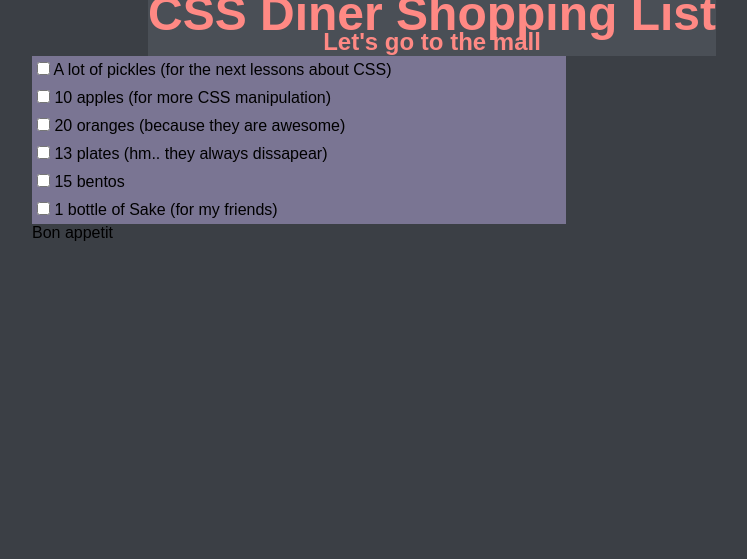
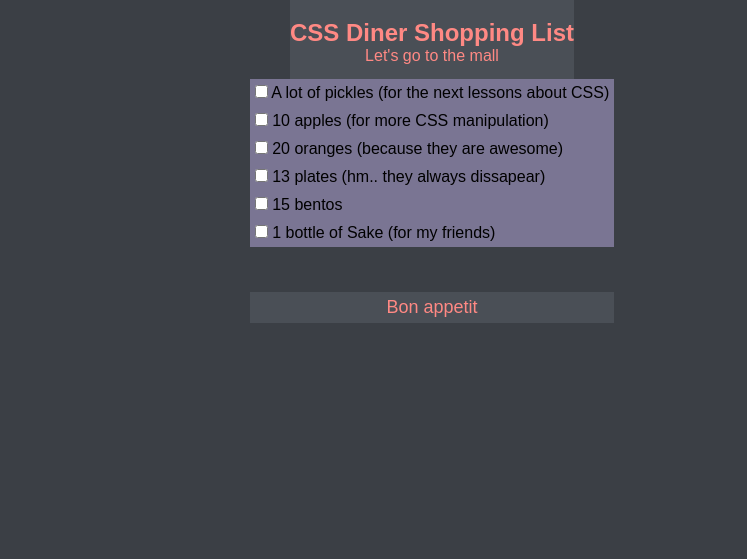
Before and after one commit to gigg88/css_dinner_shopping_list_beetroot, a plain HTML site: page index.html in a window 1280 px wide. Shown: the whole page, without its empty margins (208-955 px from the left). Drawn offline with Linux system fonts and the light colour scheme.

Commit message:
few changes

```diff
--- a/index.html
+++ b/index.html
@@ -8,9 +8,9 @@
 </head>
 <body>
     <header>
-        <div class="header fw-700 fs-24 lh-28 bg-cl-hd tc-main">
-            <h1>CSS Diner Shopping List</h1>
-            <p>Let's go to the mall</p>
+        <div class="header-div bg-cl-hd tc-main">
+            <h1 class="fw-700 fs-24 lh-28 pt-19">CSS Diner Shopping List</h1>
+            <p class="fs-16 .fw-400 lh-18 pb-31">Let's go to the mall</p>
         </div>
     </header>
     <main>
@@ -41,8 +41,8 @@
               </li>
           </ul>
 
-          <div>
-            <p>Bon appetit</p>
+          <div class="end_div ">
+            <p class="fs-18 lh-21">Bon appetit</p>
           </div>
     </main>
 
--- a/style.css
+++ b/style.css
@@ -12,6 +12,7 @@
     --dark-blue-gray: #3B3F45;
     --muted-purple: #625E77;
     --dusty-purple: #7A7593;
+
   }
 
   body{
@@ -21,25 +22,55 @@ body{
     justify-content: center;
     flex-direction: column;
     background-color: var(--dark-blue-gray);
+    width: 100%;
+
   }
 
   main{
     display: flex;
     flex-direction: column;
-    width: 800px;
-    height: 500px;
+    align-items: center;
+    justify-content: center;
+
   }
 
   .fw-700{
     font-weight: 700;
+  }
+  .fw-400{
+    font-weight: 400;
   }
 
   .fs-24{
     font-size: 24px;
   }
 
+  .fs-18{
+    font-size: 18px;
+  }
+
+  .fs-16{
+    font-size: 16px;
+  }
+
   .lh-28{
     line-height: 28px;
+  }
+
+  .lh-21{
+    line-height: 21px;
+  }
+
+  .lh-18{
+    line-height: 18.75px;
+  }
+
+  .pt-19 {
+    padding-top: 19px;
+  }
+
+  .pb-31{
+    padding-bottom: 13px;
   }
 
   .bg-cl-hd {
@@ -50,9 +81,12 @@ main{
     color:var(--main-color);
   }
 
-.header{
+  .header-div{
     text-align: center;
+    width: 100%;
+
  }
+
 
   .list li{
     list-style: none;
@@ -61,3 +95,16 @@ main{
     max-height: 45px;
     background-color: var(--dusty-purple);
   }
+
+  .end_div {
+    width: 100%;
+    padding: 5px;
+    max-width: 534px;
+    max-height: 45px;
+    color: var(--main-color);
+    background-color: var(--dark-blue);
+    text-align: center;
+    justify-content: center;
+    margin-top: 45px;
+
+  }
```
Lines whose indentation alone changed are shown as unchanged.
